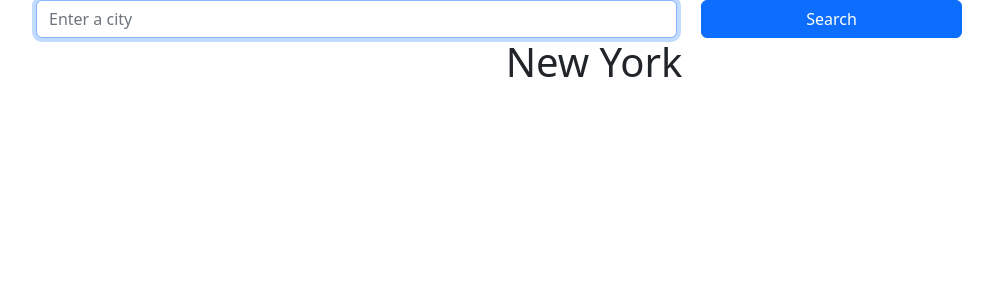
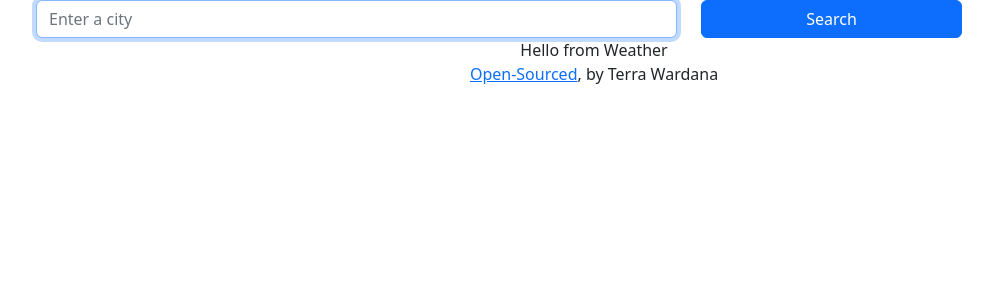
Before and after one commit to Rakta1/react-weather-app, a React (Create React App) app: page / in a window 1280 px wide. Shown: the top 300 px of the page, without its empty margins (46-1039 px from the left). Built offline with nearby package versions, Linux system fonts and the light colour scheme.

Commit message:
included weather file and style file

```diff
--- a/src/App.css
+++ b/src/App.css
@@ -1,38 +1,7 @@
 .App {
-  text-align: center;
+	text-align: center;
 }
 
-.App-logo {
-  height: 40vmin;
-  pointer-events: none;
+a {
+	text-decoration: none;
 }
-
-@media (prefers-reduced-motion: no-preference) {
-  .App-logo {
-    animation: App-logo-spin infinite 20s linear;
-  }
-}
-
-.App-header {
-  background-color: #282c34;
-  min-height: 100vh;
-  display: flex;
-  flex-direction: column;
-  align-items: center;
-  justify-content: center;
-  font-size: calc(10px + 2vmin);
-  color: white;
-}
-
-.App-link {
-  color: #61dafb;
-}
-
-@keyframes App-logo-spin {
-  from {
-    transform: rotate(0deg);
-  }
-  to {
-    transform: rotate(360deg);
-  }
-}
--- a/src/App.js
+++ b/src/App.js
@@ -1,3 +1,4 @@
+import Weather from "./Weather";
 import "./App.css";
 
 function App() {
@@ -23,8 +24,18 @@ function App() {
 						</div>
 					</div>
 				</form>
-				<h1>New York</h1>
+				<Weather />
 			</div>
+			<footer>
+				<a
+					href="https://github.com/Rakta1/react-weather-app"
+					target="_blank"
+					rel="noreferrer"
+				>
+					Open-Sourced
+				</a>
+				, by Terra Wardana
+			</footer>
 		</div>
 	);
 }
--- /dev/null
+++ b/src/Weather.js
@@ -0,0 +1,6 @@
+import React from "react";
+import "./Weather.css";
+
+export default function Weather() {
+	return <div className="Weather">Hello from Weather</div>;
+}
```
Also changed, not shown: src/Weather.css (added).
